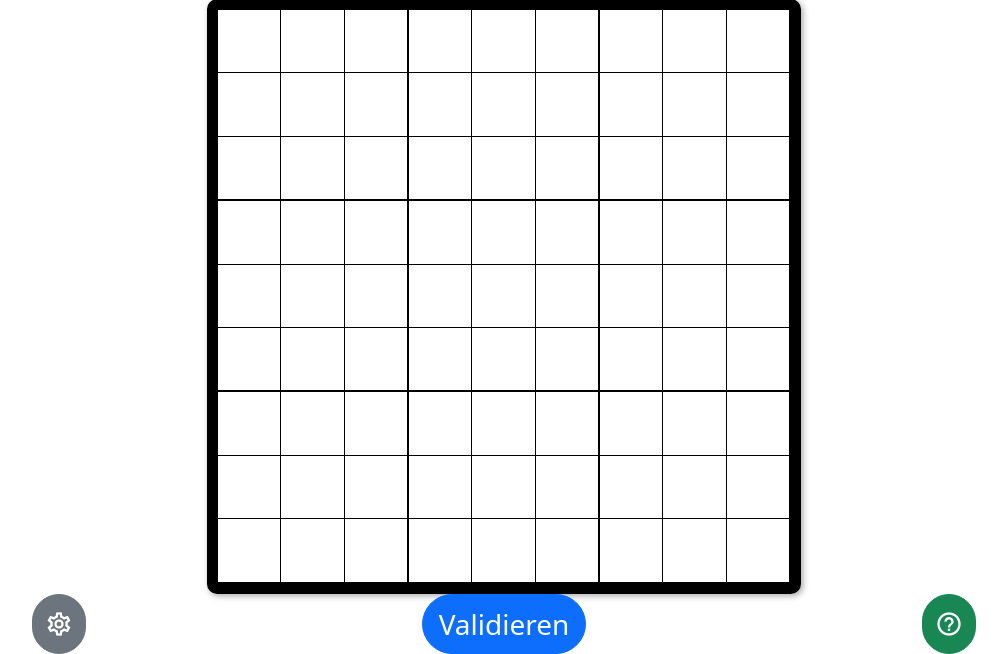
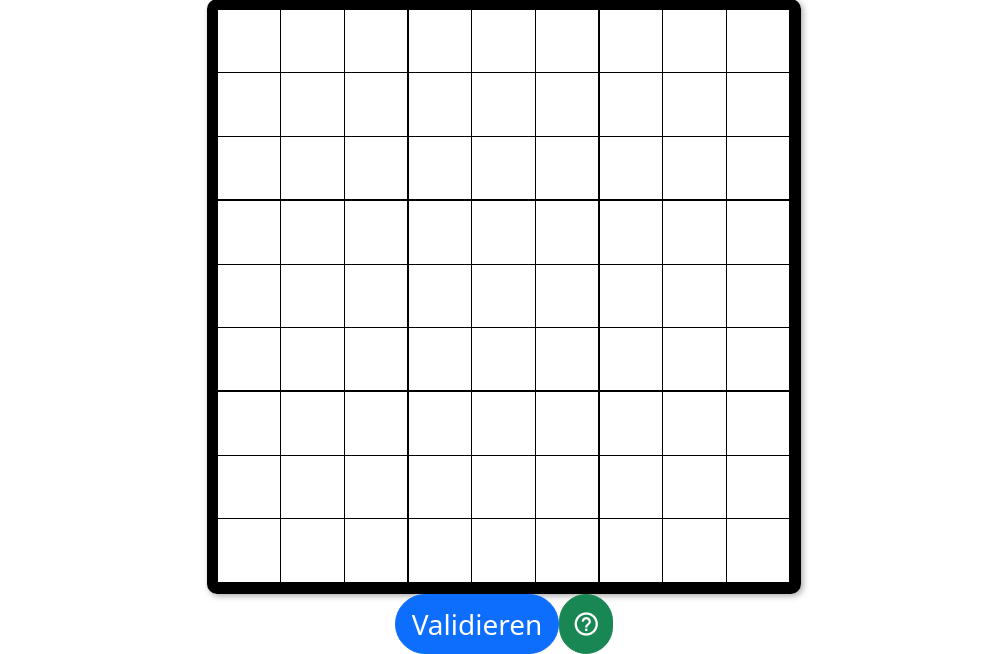
Before and after one commit to LucRome/Studienarbeit-Sudoku-Helper, a Django app: page / in a window 1280 px wide. Shown: the part 169-823 px from the top of the page, without its empty margins (136-1143 px from the left). Run offline with Django 3.2, Linux system fonts and the light colour scheme.

Commit message:
remove settings
- not used

```diff
--- a/src/backend/templates/page_parts/bottom_components.html
+++ b/src/backend/templates/page_parts/bottom_components.html
@@ -1,15 +1,11 @@
 {% comment %}
-  Components under the Sudoku Form (Settings, Next Action Button, Help)
+  Components under the Sudoku Form (Next Action Button, Help)
   Params:
     nxt_action: The next Action ('validate' | 'solve' | 'show_candidates')
 {% endcomment %}
 
 {# visible part (Buttons) #}
-<div class="d-flex justify-content-around">
-  {# Settings Button #}
-  <button class="btn btn-secondary rounded-pill d-flex align-items-center" data-bs-toggle="modal" data-bs-target="#settings-modal">
-      <span class="material-icons-outlined">settings</span>
-  </button>
+<div class="d-flex justify-content-center">
 
   {# Next Action Button #}
   {% if nxt_action == "validate" %}
@@ -45,24 +41,6 @@
 
 {# Modals #}
 
-{# Settings-Modal #}
-<div class="modal" id="settings-modal">
-  <div class="modal-dialog">
-    <div class="modal-content">
-      <div class="modal-header">
-        <p>Einstellungen</p>
-        <button type="button" class="btn btn-danger float-end" data-bs-dismiss="modal">
-          <span class="material-icons-outlined
-">close</span>
-        </button>
-      </div>
-      <div class="modal-content">
-        {# TODO: Settings Content #}
-      </div>
-    </div>
-  </div>
-</div>
-
 {# Help Modal #}
 <div class="modal" id="help-modal">
   <div class="modal-dialog">
```
